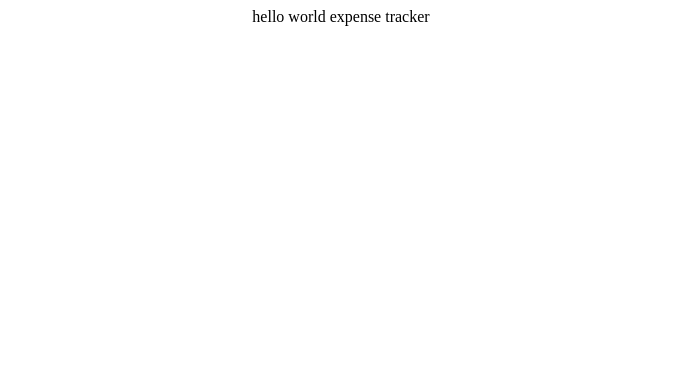
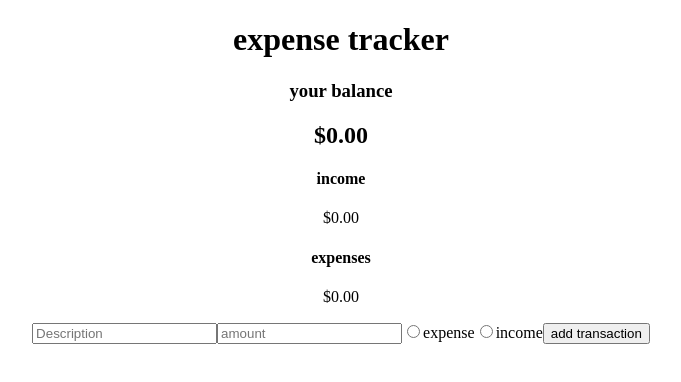
Before and after one commit to AL1NABEEL/React-Expense-Tracker-App, a React (Create React App) app: page /expense-tracker in a window 1280 px wide. Shown: the top 382 px of the page, without its empty margins (299-980 px from the left). Built offline with nearby package versions, Linux system fonts and the light colour scheme.

Commit message:
expense tracker page form

```diff
--- a/src/pages/expense-tracker/index.jsx
+++ b/src/pages/expense-tracker/index.jsx
@@ -1,5 +1,33 @@
 export const ExpenseTracker= ()=> {
-    return <div>
-        hello world expense tracker
+    return <div className="expense-tracker">
+        <div className="container">
+            <h1>expense tracker</h1>
+            <div className="balance">
+                <h3>your balance</h3>
+                <h2>$0.00</h2>
+
+            </div>
+            <div className="summary">
+                <div className="income">
+                    <h4>income</h4>
+                    <p>$0.00</p>
+                </div>
+                <div className="expenses">
+                <h4>expenses</h4>
+                    <p>$0.00</p>
+                </div>
+
+            </div>
+            <form action="add-transaction">
+                <input type="text" placeholder="Description" required />
+                <input type="number" placeholder="amount" required />
+                <input type="radio" id="expense" value='expense' />
+                <label htmlFor="expense">expense</label>
+                <input type="radio" id="income" value='income' />
+                <label htmlFor="income">income</label>
+
+                <button type="submit">add transaction</button>
+            </form>
+        </div>
     </div>
 };
```
